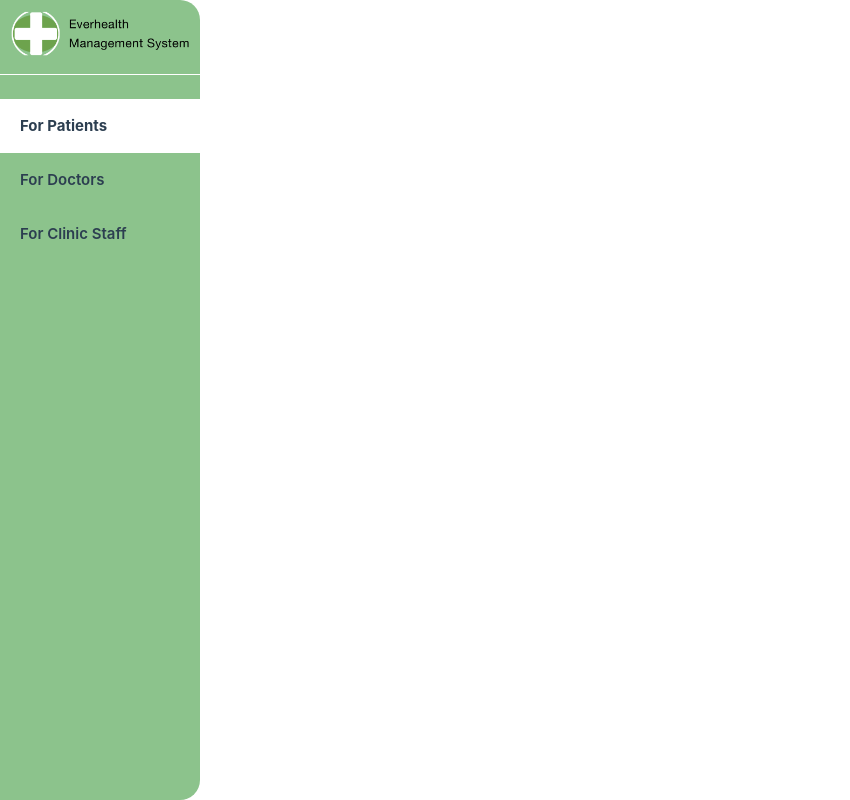
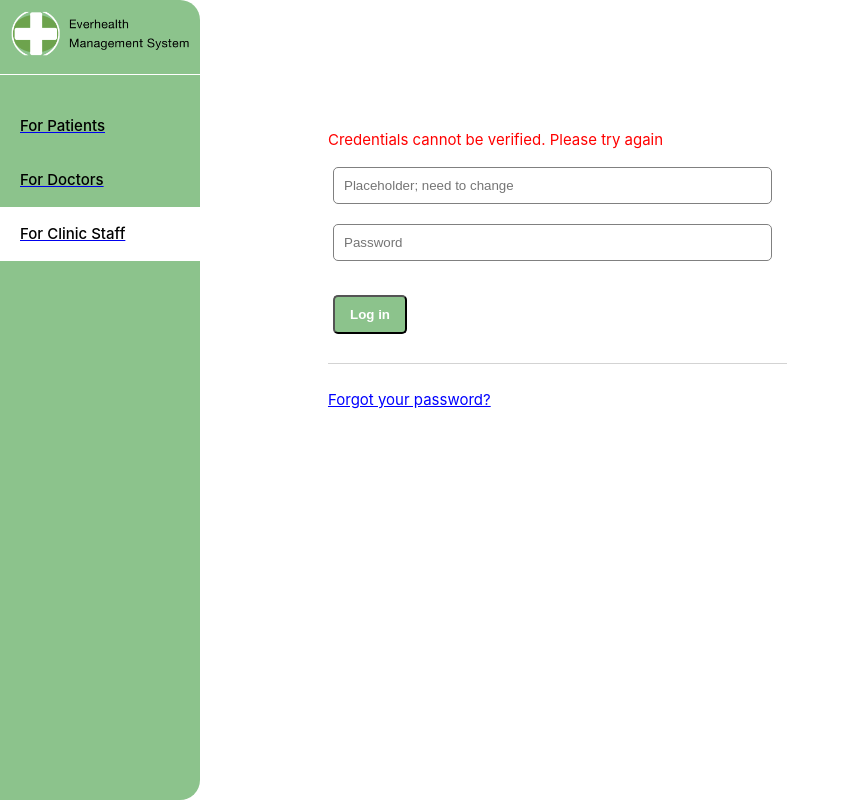
Before and after one commit to BT3103AppDev1/final-project-l1-final-project-group-8, a Vue app in the folder bt3103_proj/: page /ClinicLogin in a window 1280 px wide. Shown: the whole page, without its empty margins (0-850 px from the left). Built offline with nearby package versions, Linux system fonts and the light colour scheme.

Commit message:
Added forms for each view
have to abandon though

```diff
--- a/bt3103_proj/src/App.vue
+++ b/bt3103_proj/src/App.vue
@@ -1,16 +1,16 @@
+<template>
+  <div id="app-container">
+    <!-- <LoginSidebar/> -->
+    <div class="router-view-container">
+      <RouterView/>
+    </div>
+  </div>
+</template>
+
 <script setup>
-import login_sidebar from './components/login_sidebar.vue'
+// import LoginSidebar from './components/LoginSidebar.vue'
 </script>
 
-<template>
-  <login_sidebar/>
-</template>
+<style scoped>
 
-<style>
-#patientBlock {
-  background-color: white;
-  p {
-    font-weight: bold;
-  }
-}
 </style>
--- /dev/null
+++ b/bt3103_proj/src/components/LoginFields.vue
@@ -0,0 +1,72 @@
+<template>
+    <div id="formWrapper">
+        <p id="errorMsg">Credentials cannot be verified. Please try again</p>
+
+        <form id="form">
+            <div class="inputWrapper"><input class="textBox" type="text" size="50" placeholder="Placeholder; need to change"></div>
+            <div class="inputWrapper"><input class="textBox" type="text" size="50" placeholder="Password"></div>
+            <br>
+            <button id = "saveButton" type="button" v-on:click="">Log in</button>
+        </form>
+    </div>
+
+    <br>
+
+    <div style="height:1px; background-color: lightgray;"></div>
+
+    <br>
+
+    <p id="forgotPW" style="color: blue; text-decoration: underline;">Forgot your password?</p>
+
+</template>
+
+<script>
+export default {
+    name: "LoginFields",
+
+    // props: {
+    //     topText: String
+    // },
+}
+
+</script>
+
+<style>
+#errorMsg {
+    color: red;
+}
+
+#formWrapper {
+    display: block;
+}
+
+#form{
+    display: block;
+    text-align: left;
+    padding: 5px;
+    /* border: 1px solid red; */
+}
+
+.inputWrapper{
+    /* display: block; */
+    /* width: 45%; */
+    text-align: left;
+    padding: 10px 10px 10px 0;
+    /* border: 1px solid blue; */
+}
+
+.textBox {
+    padding: 10px;
+    border: 1px solid gray;
+    border-radius: 5px;
+}
+
+#saveButton {
+    background-color: rgb(140, 195, 140);
+    padding: 10px 15px 10px 15px;
+    text-align: center;
+    color: white;
+    font-weight: bold;
+    border-radius: 5px;
+}
+</style>
--- /dev/null
+++ b/bt3103_proj/src/components/LoginSidebar.vue
@@ -0,0 +1,97 @@
+<template>
+    <div id = "sidebar">
+        <img id="clinic_logo" src="@/assets/everhealth_logo.png" alt="clinic_logo">
+        <div id="lineDiv"></div>
+
+        <br>
+
+        <router-link class="routerElement" to="/">
+            <div id="patientBlock"><p>For Patients</p></div>
+        </router-link>
+
+        <router-link class="routerElement" to="/DoctorLogin">
+            <div id="doctorBlock"><p>For Doctors</p></div>
+        </router-link>
+
+        <router-link class="routerElement" to="/ClinicLogin">
+            <div id="clinicBlock"><p>For Clinic Staff</p></div>
+        </router-link>
+    </div>
+
+</template>
+
+<script>
+export default {
+    name: "LoginSidebar",
+
+    props: {
+        tabName: String
+    },
+
+    methods: {
+        changeSelection() {
+            const allTabs = document.querySelectorAll('.routerElement')
+            allTabs.forEach((tab) => {
+                const divs = tab.querySelectorAll('div');
+
+                divs.forEach((div) => {
+                    div.style.backgroundColor = "rgb(140, 195, 140)"
+                });
+            });
+
+            const currSelected = document.getElementById(this.tabName)
+            currSelected.style.backgroundColor = 'white'
+            currSelected.style.fontWeight = 'bold'
+        }
+    },
+
+    mounted() {
+        this.changeSelection()
+    }
+}
+</script>
+
+<style scoped>
+#clinic_logo {
+    width: 100%;
+    padding: 10px;
+}
+
+#sidebar {
+    border-top-right-radius: 20px;
+    border-bottom-right-radius: 20px;
+    background-color: rgb(140, 195, 140);
+    width: 200px;
+    height: 100%;
+    top: 0;
+    left: 0;
+
+    overflow-y: auto;
+}
+
+#lineDiv {
+    background-color: white;
+    height: 1px;
+}
+
+#patientBlock,
+#doctorBlock,
+#clinicBlock {
+    text-align: left;
+    padding-top: 15px;
+    padding-bottom: 15px;
+    padding-left: 20px;
+}
+
+p {
+    color: black;
+    font-weight: 500;
+}
+
+/* .routerElement{
+    p {
+        text-decoration: underline;
+    }
+} */
+
+</style>
--- a/bt3103_proj/src/components/login_sidebar.vue
+++ /dev/null
@@ -1,58 +0,0 @@
-<template>
-    <div id = "sidebar">
-        <img id="clinic_logo" src="@/assets/everhealth_logo.png" alt="clinic_logo">
-        <div id="lineDiv"></div>
-
-        <br>
-
-        <div id="patientBlock"><p>For Patients</p></div>
-        <div id="doctorBlock"><p>For Doctors</p></div>
-        <div id="clinicBlock"><p>For Clinic Staff</p></div>
-    </div>
-</template>
-
-<script>
-export default {
-    name: "login_sidebar"
-}
-</script>
-
-<style scoped>
-body {
-    height: 100%
-}
-
-#clinic_logo {
-    width: 100%;
-    padding: 10px;
-}
-
-#sidebar {
-    border-top-right-radius: 20px;
-    border-bottom-right-radius: 20px;
-    background-color: rgb(140, 195, 140);
-    width: 200px;
-    height: 100%;
-    top: 0;
-    left: 0;
-}
-
-#lineDiv {
-    background-color: white;
-    height: 1px;
-}
-
-#patientBlock,
-#doctorBlock,
-#clinicBlock {
-    text-align: left;
-    padding-top: 15px;
-    padding-bottom: 15px;
-    padding-left: 20px;
-}
-
-p {
-    font-weight:600;
-}
-
-</style>
--- a/bt3103_proj/src/main.js
+++ b/bt3103_proj/src/main.js
@@ -2,5 +2,6 @@ import './assets/main.css'
 
 import { createApp } from 'vue'
 import App from './App.vue'
+import router from './router/index.js'
 
-createApp(App).mount('#app')
+createApp(App).use(router).mount('#app')
--- /dev/null
+++ b/bt3103_proj/src/router/index.js
@@ -0,0 +1,33 @@
+import {createRouter, createWebHistory} from 'vue-router'
+import PatientLogin from '@/views/Login/PatientLogin.vue'
+import DoctorLogin from '@/views/Login/DoctorLogin.vue'
+import ClinicLogin from '@/views/Login/ClinicLogin.vue'
+
+const routes = [
+    {
+        path: '/',
+        name: 'PatientLogin',
+        component : PatientLogin
+    },
+
+    {
+        path: '/DoctorLogin',
+        name: 'DoctorLogin',
+        component : DoctorLogin
+    },
+
+    {
+        path: '/ClinicLogin',
+        name: 'ClinicLogin',
+        component : ClinicLogin
+    }
+]
+
+const router = createRouter(
+    {
+        history: createWebHistory(),
+        routes
+    }
+)
+
+export default router
--- /dev/null
+++ b/bt3103_proj/src/views/Login/ClinicLogin.vue
@@ -0,0 +1,44 @@
+<template>
+    <div id="app-container">
+        <LoginSidebar v-if="isMounted" :tabName="name"/>
+        <div class="router-view-container">
+            <LoginFields/>
+        </div>
+    </div>
+</template>
+
+<script>
+import LoginSidebar from '@/components/LoginSidebar.vue'
+import LoginFields from '@/components/LoginFields.vue'
+
+export default {
+    components: {
+        LoginSidebar,
+        LoginFields
+    },
+
+    data() {
+        return {
+            isMounted: false,
+            name: "clinicBlock",
+        }
+    },
+
+    mounted() {
+        this.isMounted = true
+    }
+}
+</script>
+
+<style scoped>
+#app-container {
+    display: flex;
+    height: 100vh;
+}
+
+.router-view-container {
+    display: block;
+    padding-left: 10%;
+    padding-top: 10%
+}
+</style>
--- /dev/null
+++ b/bt3103_proj/src/views/Login/DoctorLogin.vue
@@ -0,0 +1,44 @@
+<template>
+    <div id="app-container">
+        <LoginSidebar v-if="isMounted" :tabName="name"/>
+        <div class="router-view-container">
+            <LoginFields/>
+        </div>
+    </div>
+</template>
+
+<script>
+import LoginSidebar from '@/components/LoginSidebar.vue'
+import LoginFields from '@/components/LoginFields.vue'
+
+export default {
+    components: {
+        LoginSidebar,
+        LoginFields
+    },
+
+    data() {
+        return {
+            isMounted: false,
+            name: "doctorBlock"
+        }
+    },
+
+    mounted() {
+        this.isMounted = true
+    }
+}
+</script>
+
+<style scoped>
+#app-container {
+    display: flex;
+    height: 100vh;
+}
+
+.router-view-container {
+    display: block;
+    padding-left: 10%;
+    padding-top: 10%
+}
+</style>
--- /dev/null
+++ b/bt3103_proj/src/views/Login/PatientLogin.vue
@@ -0,0 +1,47 @@
+<template>
+    <div id="app-container">
+        <LoginSidebar v-if="isMounted" :tabName="name"/>
+        <div class="router-view-container">
+            <LoginFields/>
+            <br><br><br>
+            <p style="font-style: italic; color: gray;">[note: this text is in the PatientLogin.vue view page;</p>
+            <p style="font-style: italic; color: gray;">for the error message above, we will have to add in a v-if conditional or smth to make it conditionally render]</p>
+        </div>
+    </div>
+</template>
+
+<script>
+import LoginSidebar from '@/components/LoginSidebar.vue'
+import LoginFields from '@/components/LoginFields.vue'
+
+export default {
+    components: {
+        LoginSidebar,
+        LoginFields
+    },
+
+    data() {
+        return {
+            isMounted: false,
+            name: "patientBlock"
+        }
+    },
+
+    mounted() {
+        this.isMounted = true
+    }
+}
+</script>
+
+<style scoped>
+#app-container {
+    display: flex;
+    height: 100vh;
+}
+
+.router-view-container {
+    display: block;
+    padding-left: 10%;
+    padding-top: 10%
+}
+</style>
```
Also changed, not shown: bt3103_proj/src/components/HelloWorld.vue (deleted, +0 -44 lines), bt3103_proj/src/views/Home.vue (deleted, +0 -11 lines).
